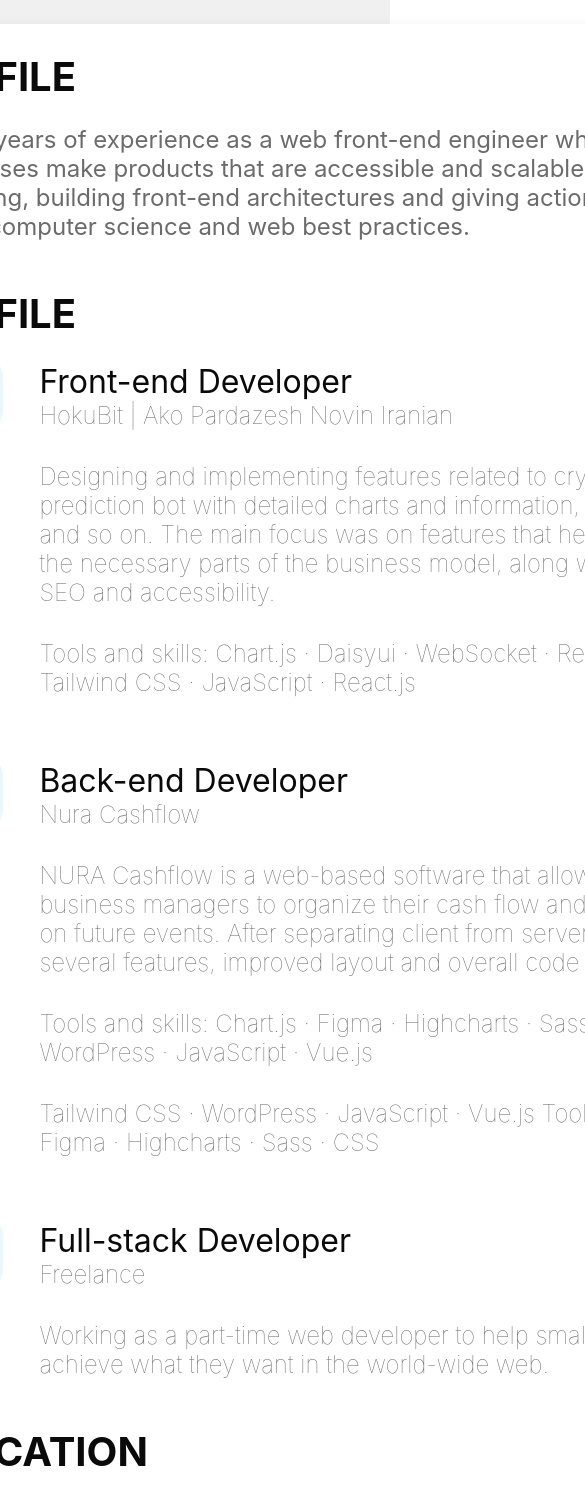
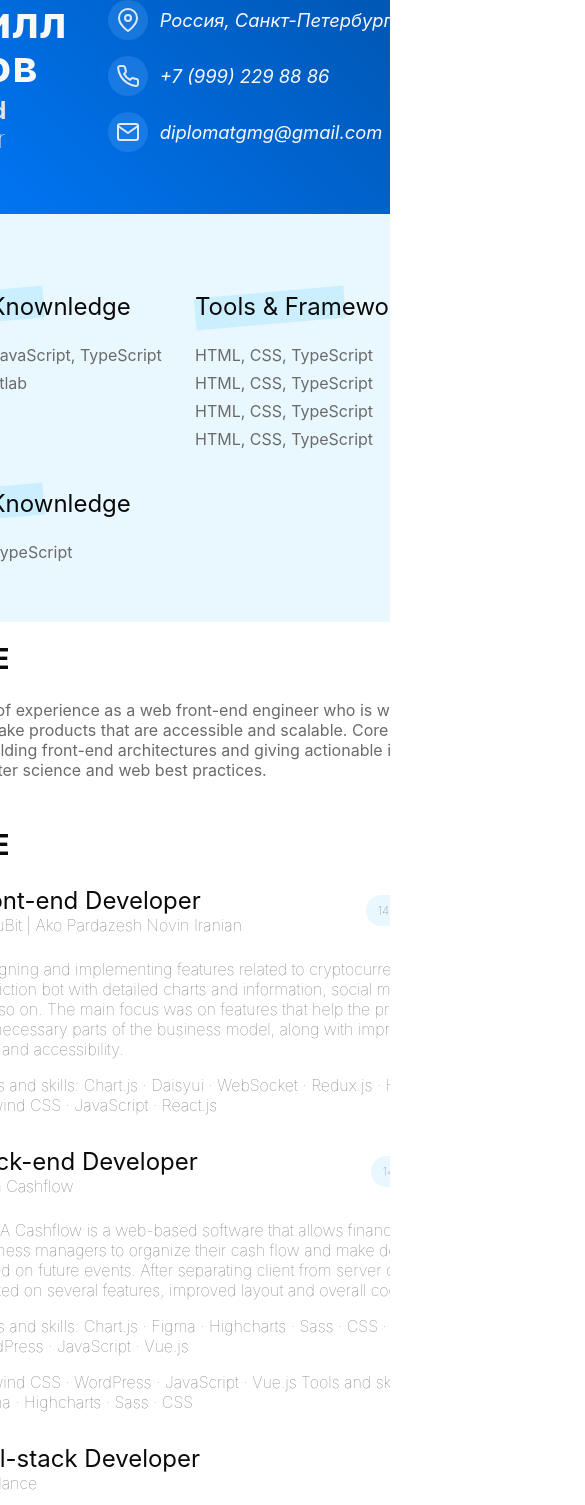
Before and after one commit to diplomatgmg/cv, a React (Vite) app in the folder frontend/: page /cv in a window 390 px wide. Shown: the part 40-1545 px from the top of the page, 585 px wide, since content can reach past the window. Built offline with nearby package versions, Linux system fonts and the light colour scheme.

Commit message:
feat: added mobile adaptive

```diff
--- a/frontend/index.html
+++ b/frontend/index.html
@@ -3,7 +3,7 @@
   <head>
     <meta charset="UTF-8" />
     <link rel="icon" type="text/plain" href="/hexlet.png" />
-    <meta name="viewport" content="width=device-width, initial-scale=1.0" />
+    <meta name="viewport" content="width=device-width, initial-scale=1, maximum-scale=1, user-scalable=no">
     <title>Vite + React + TS</title>
   </head>
   <body>
--- a/frontend/src/pages/CVPage.tsx
+++ b/frontend/src/pages/CVPage.tsx
@@ -35,19 +35,20 @@ export const CVPage = () => {
                 <UserContactLink>diplomatgmg@gmail.com</UserContactLink>
               </UserContactWrapper>
             </UserDetails>
-            <UserLinkWrapper>
+            <UserSocialWrapper>
               <UserSocial href={"https://t.me/diplomatgmg"} target={"_blank"} rel={"noopener noreferrer"}>
-                <FaTelegram width={"2.5rem"} height={"2.5rem"} />
+                <FaTelegram size={"2.5rem"} />
               </UserSocial>
               <UserSocial href={"https://github.com/diplomatgmg"} target={"_blank"} rel={"noopener noreferrer"}>
-                <FaGithub width={"2.5rem"} height={"2.5rem"} />
+                <FaGithub size={"2.5rem"} />
               </UserSocial>
-            </UserLinkWrapper>
+            </UserSocialWrapper>
           </UpperLeftSidePaper>
           <BottomLeftSidePaper>
             <SectionWrapper>
               <Section>
                 <SectionName>Skills</SectionName>
+                <SectionItemsWrapper>
                   <SectionItems>
                     <SkillTitle>General Knownledge</SkillTitle>
                     <SkillNames>HTML, CSS, JavaScript, TypeScript</SkillNames>
@@ -64,6 +65,7 @@ export const CVPage = () => {
                     <SkillTitle>General Knownledge</SkillTitle>
                     <SkillNames>HTML, CSS, TypeScript</SkillNames>
                   </SectionItems>
+                </SectionItemsWrapper>
               </Section>
             </SectionWrapper>
           </BottomLeftSidePaper>
@@ -148,20 +150,20 @@ export const CVPage = () => {
           </Section>
           <Section>
             <SectionName>Education</SectionName>
-            <EducationWrapper>
+            <EducationItem>
               <EducationImage src={HexletLogo} />
               <EducationInfo>
                 <EducationName>Hexlet College</EducationName>
                 <EducationDescription>Front-end Developer</EducationDescription>
               </EducationInfo>
               <ExperienceTime>1398 - 3 Years</ExperienceTime>
-            </EducationWrapper>
+            </EducationItem>
           </Section>
           <Section>
             <SectionName>Projects</SectionName>
             <ProjectSection>
               <ProjectItem>
-                <ProjectIcon></ProjectIcon>
+                <ProjectIcon />
                 <ProjectDetails>
                   <ProjectName>React FlatifyCSS</ProjectName>
                   <ProjectDescription>
@@ -170,7 +172,7 @@ export const CVPage = () => {
                 </ProjectDetails>
               </ProjectItem>
               <ProjectItem>
-                <ProjectIcon></ProjectIcon>
+                <ProjectIcon />
                 <ProjectDetails>
                   <ProjectName>React FlatifyCSS</ProjectName>
                   <ProjectDescription>
@@ -179,7 +181,7 @@ export const CVPage = () => {
                 </ProjectDetails>
               </ProjectItem>
               <ProjectItem>
-                <ProjectIcon></ProjectIcon>
+                <ProjectIcon />
                 <ProjectDetails>
                   <ProjectName>React FlatifyCSS</ProjectName>
                   <ProjectDescription>
@@ -188,7 +190,7 @@ export const CVPage = () => {
                 </ProjectDetails>
               </ProjectItem>
               <ProjectItem>
-                <ProjectIcon></ProjectIcon>
+                <ProjectIcon />
                 <ProjectDetails>
                   <ProjectName>React FlatifyCSS</ProjectName>
                   <ProjectDescription>
@@ -197,7 +199,7 @@ export const CVPage = () => {
                 </ProjectDetails>
               </ProjectItem>
               <ProjectItem>
-                <ProjectIcon></ProjectIcon>
+                <ProjectIcon />
                 <ProjectDetails>
                   <ProjectName>React FlatifyCSS</ProjectName>
                   <ProjectDescription>
@@ -213,9 +215,19 @@ export const CVPage = () => {
   )
 }
 
-const A4WidthPx = 1558
-const A4HeightPx = 2246
-const BlockPadding = "1.75rem"
+const A4WidthPx = 1240
+const A4HeightPx = 1750
+const BlockPadding = "1.25rem"
+
+const SectionTitleFontSize = "1.75rem"
+const SectionNameFontSize = "1.5rem"
+const SectionTextFontSize = "1rem"
+
+const SquarePrimarySize = "56px"
+const SquareSecondarySize = "24px"
+const SquarePrimaryBorderRadius = "16px"
+const SquareSecondaryBorderRadius = "8px"
+const SquareLeftMargin = "72px"
 
 const PrimaryTextColor = "#f8f8f8"
 const PrimaryDarkTextColor = "#0A0A0AFF"
@@ -224,42 +236,52 @@ const SecondaryTextColor = "#e5e5e5"
 const SecondaryTextDarkColor = "#6b6b6b"
 
 const BackgroundPrimaryColor = "rgb(233, 247, 255)"
-const BackgroundSecondaryColor = "rgb(207, 240, 255)"
+const BackgroundSecondaryColor = "rgb(195,236,255)"
 
 const Wrapper = styled.div`
   background-color: #f0f0f0;
   min-height: 100vh;
-  padding: 4rem 0;
   display: flex;
-  flex-direction: column;
+  justify-content: center;
   align-items: center;
-  gap: 2rem;
-  font-size: 2rem;
+  overflow: auto;
 `
 
 const Paper = styled.div`
   background: white;
   width: ${A4WidthPx}px;
-  height: ${A4HeightPx}px;
+  min-height: ${A4HeightPx}px;
   box-shadow: 0 8px 16px rgba(0, 0, 0, 0.15);
   box-sizing: border-box;
   display: flex;
+
+  @media (max-width: 1024px) {
+    flex-direction: column;
+  }
 `
 
 const LeftSidePaper = styled.div`
-  width: 30%;
   background-color: rgb(233, 247, 255);
   color: ${PrimaryTextColor};
+  flex: 0.5;
 `
 
 const UpperLeftSidePaper = styled.div`
   background: #00ffff;
   background: linear-gradient(45deg, rgba(0, 123, 255, 1) 0%, rgba(0, 79, 163, 1) 100%);
   padding: ${BlockPadding};
+
+  @media (max-width: 1024px) {
+    display: flex;
+    padding-bottom: 2.5rem;
+    padding-left: 0;
+    padding-right: 0;
+    justify-content: space-between;
+  }
 `
 
 const Username = styled.div`
-  font-size: 3.5rem;
+  font-size: 2.75rem;
   line-height: 1;
   letter-spacing: 1px;
   margin: 0;
@@ -270,13 +292,14 @@ const Username = styled.div`
 const Profession = styled.div`
   margin: 0;
   color: ${SecondaryTextColor};
-  font-size: 2rem;
+  font-size: 1.5rem;
 `
 
 const UserInfo = styled.div`
   margin: ${BlockPadding};
   display: flex;
   flex-direction: column;
+  justify-content: center;
   gap: 0.5rem;
 `
 
@@ -295,17 +318,23 @@ const UserContactWrapper = styled.div`
 const UserContactLink = styled.a`
   color: ${PrimaryTextColor};
   font-weight: lighter;
-  font-size: 1.4rem;
+  font-size: 1.15rem;
+  white-space: nowrap;
   text-decoration: none;
   display: flex;
   align-items: center;
   font-style: italic;
 `
 
-const UserLinkWrapper = styled.div`
+const UserSocialWrapper = styled.div`
   display: flex;
   gap: 1.25rem;
   margin: 1.5rem ${BlockPadding} 0;
+
+  @media (max-width: 1024px) {
+    flex-direction: column;
+    justify-content: space-between;
+  }
 `
 
 const Icon = styled.a`
@@ -315,7 +344,7 @@ const Icon = styled.a`
   color: ${PrimaryTextColor};
   opacity: 0.9;
   background-color: rgba(108, 180, 255, 0.25);
-  border-radius: 40%;
+  border-radius: 32px;
 `
 
 const UserContactIcon = styled(Icon)`
@@ -338,9 +367,16 @@ const Section = styled.div`
 
 const SectionName = styled.div`
   font-weight: bold;
-  font-size: 2.5rem;
+  font-size: ${SectionTitleFontSize};
   margin-bottom: 1.5rem;
   text-transform: uppercase;
+`
+
+const SectionItemsWrapper = styled.div`
+  @media (max-width: 1024px) {
+    display: grid;
+    grid-template-columns: repeat(2, 1fr);
+  }
 `
 
 const SectionItems = styled.div`
@@ -348,59 +384,53 @@ const SectionItems = styled.div`
 `
 
 const SectionText = styled.div`
+  font-size: ${SectionTextFontSize};
   color: ${SecondaryTextDarkColor};
-  font-size: 1.5rem;
 `
 
-const EducationWrapper = styled.div`
+const EducationItem = styled.div`
   display: flex;
   position: relative;
 
   &::after {
-    content: "";
-    position: absolute;
-    background-color: ${BackgroundPrimaryColor};
-    height: 80px;
-    width: 80px;
-    border-radius: 24px;
-    top: -6px;
-    left: 12px;
-  }
+
 `
 
 const EducationImage = styled.img`
-  height: 48px;
+  height: 32px;
   z-index: 10;
   position: relative;
-  left: 28px;
+  left: 12px;
   top: 6px;
 `
 
 const EducationInfo = styled.div`
   margin-right: auto;
-  margin-left: 5rem;
+  margin-left: 40px;
 `
 
-const EducationName = styled.div``
+const EducationName = styled.div`
+  font-size: ${SectionNameFontSize};
+`
 
 const EducationDescription = styled.div`
   color: ${SecondaryTextDarkColor};
-  font-size: 1.5rem;
+  font-size: ${SectionTextFontSize};
   font-weight: lighter;
 `
 
 const SectionExperience = styled.div`
-  margin-left: 8rem;
+  margin-left: 4.5rem;
   display: flex;
   flex-direction: column;
   position: relative;
-  margin-bottom: 4rem;
+  margin-bottom: 2rem;
 
   &:before {
     content: "";
     position: absolute;
     top: 32px;
-    left: -80px;
+    left: -49px;
     width: 10px;
     height: calc(100% + 4rem);
     background-color: ${BackgroundPrimaryColor};
@@ -423,60 +453,60 @@ const ExperienceHeader = styled.div`
 const ExperienceHeaderInner = styled.div``
 
 const ExperienceProfession = styled.div`
-  font-size: 2rem;
+  font-size: ${SectionNameFontSize};
   position: relative;
 
   &:before {
     content: "";
     position: absolute;
     background-color: ${BackgroundPrimaryColor};
-    height: 80px;
-    width: 80px;
-    border-radius: 24px;
-    left: -116px;
-    top: -8px;
+    height: ${SquarePrimarySize};
+    width: ${SquarePrimarySize};
+    border-radius: ${SquarePrimaryBorderRadius};
+    left: -${SquareLeftMargin};
+    top: -4px;
   }
 
   &:after {
     content: "";
     position: absolute;
-    background-color: rgb(124, 215, 255);
-    height: 32px;
-    width: 32px;
-    border-radius: 12px;
-    top: 16px;
-    left: -90px;
+    background-color: ${BackgroundSecondaryColor};
+    height: ${SquareSecondarySize};
+    width: ${SquareSecondarySize};
+    border-radius: ${SquareSecondaryBorderRadius};
+    top: 12px;
+    left: -56px;
   }
 `
 
 const ExperiencePlaceWork = styled.div`
-  font-size: 1.5rem;
   font-weight: lighter;
   color: ${SecondaryTextDarkColor};
 `
 
 const ExperienceTime = styled.div`
   color: ${SecondaryTextDarkColor};
-  font-size: 1.5rem;
   font-weight: lighter;
   background-color: ${BackgroundPrimaryColor};
-  padding: 0.75rem 1rem;
+  padding: 0.5rem 0.75rem;
   border-radius: 1.5rem;
   height: fit-content;
+  font-size: 0.75rem;
 `
 
 const ExperienceDetailsWrapper = styled.div`
   color: ${SecondaryTextDarkColor};
   font-weight: lighter;
-  font-size: 1.5rem;
-  margin-top: 2rem;
+  font-size: 1.25rem;
   display: flex;
   flex-direction: column;
-  gap: 2rem;
+  gap: 1rem;
+  margin-top: 1.5rem;
 `
 
 const ExperienceText = styled.div`
   position: relative;
+  font-size: ${SectionTextFontSize};
 
   &:before {
     content: "";
@@ -485,30 +515,31 @@ const ExperienceText = styled.div`
     height: 6px;
     width: 24px;
     top: 12px;
-    left: -72px;
+    left: -48px;
   }
 `
 
 const SkillTitle = styled.div`
   position: relative;
   z-index: 10;
-  font-size: 2rem;
+  font-size: ${SectionNameFontSize};
   margin-bottom: 1.5rem;
 
   &:before {
     content: "";
     position: absolute;
     width: 150px;
-    height: 42px;
+    height: 32px;
     background-color: ${BackgroundSecondaryColor};
     z-index: -1;
     rotate: -5deg;
+    opacity: 0.75;
   }
 `
 
 const SkillNames = styled(SectionText)`
   display: inline-block;
-  font-size: 1.5rem;
+  font-size: ${SectionTextFontSize};
   margin-bottom: 0.5rem;
   position: relative;
   z-index: 10;
@@ -527,7 +558,7 @@ const SkillNames = styled(SectionText)`
     top: 14px;
     left: -21px;
     width: 6px;
-    height: calc(100% + 1rem);
+    height: calc(100% + 0.5rem);
     background-color: ${SecondaryTextDarkColor};
     opacity: 0.15;
   }
@@ -535,10 +566,21 @@ const SkillNames = styled(SectionText)`
   &:last-child::after {
     display: none;
   }
+
+  @media (max-width: 1024px) {
+    margin-left: 0;
+
+    &:before {
+      opacity: 0;
+    }
+    &:after {
+      opacity: 0;
+    }
+  }
 `
 
 const RightSidePaper = styled.div`
-  width: 60%;
+  flex: 1;
   padding: ${BlockPadding};
   display: flex;
   flex-direction: column;
@@ -555,7 +597,7 @@ const ProjectSection = styled.div`
     content: "";
     position: absolute;
     top: 32px;
-    left: 44px;
+    left: 23px;
     width: 10px;
     height: calc(100% + 4rem);
     background-color: ${BackgroundPrimaryColor};
@@ -570,7 +612,7 @@ const ProjectSection = styled.div`
 `
 
 const ProjectItem = styled.div`
-  margin-left: 112px;
+  margin-left: ${SquareLeftMargin};
 `
 
 const ProjectIcon = styled.div`
@@ -580,30 +622,32 @@ const ProjectIcon = styled.div`
     content: "";
     position: absolute;
     background-color: ${BackgroundPrimaryColor};
-    height: 64px;
-    width: 64px;
-    border-radius: 24px;
-    left: -96px;
+    height: ${SquarePrimarySize};
+    width: ${SquarePrimarySize};
+    border-radius: ${SquarePrimaryBorderRadius};
+    left: -${SquareLeftMargin};
   }
 
   &:after {
     content: "";
     position: absolute;
-    background-color: rgb(124, 215, 255);
-    height: 24px;
-    width: 24px;
-    border-radius: 10px;
-    top: 20px;
-    left: -76px;
+    background-color: ${BackgroundSecondaryColor};
+    height: ${SquareSecondarySize};
+    width: ${SquareSecondarySize};
+    border-radius: ${SquareSecondaryBorderRadius};
+    top: 16px;
+    left: -56px;
   }
 `
 
 const ProjectDetails = styled.div``
 
-const ProjectName = styled.div``
+const ProjectName = styled.div`
+  font-size: ${SectionNameFontSize};
+`
 
 const ProjectDescription = styled.div`
   color: ${SecondaryTextDarkColor};
-  font-size: 1.5rem;
+  font-size: ${SectionTextFontSize};
   font-weight: lighter;
 `
```
Lines whose indentation alone changed are shown as unchanged.
